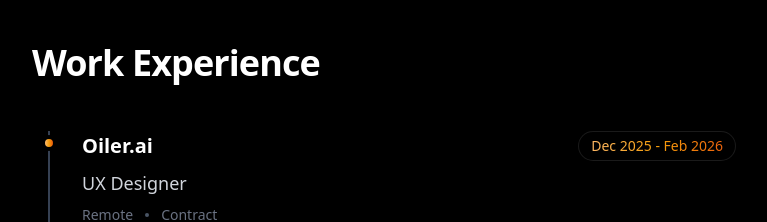
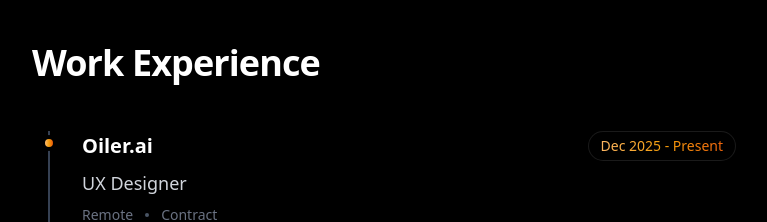
Before and after one commit to Qianqian122333/Qianqian-Wei-Portfolio, a Next.js app: page / in a window 1280 px wide. Shown: the part 1200-1422 px from the top of the page, without its empty margins (512-1279 px from the left). Built offline with nearby package versions, Linux system fonts and the light colour scheme.

Commit message:
change cv

```diff
--- a/Constant/jobs.ts
+++ b/Constant/jobs.ts
@@ -1,6 +1,6 @@
 export const jobs = [
   {
-    time: "Dec 2025 - Feb 2026",
+    time: "Dec 2025 - Present",
     company: "Oiler.ai",
     role: "UX Designer",
     location: "Remote",
--- a/components/nav/Menu.tsx
+++ b/components/nav/Menu.tsx
@@ -25,9 +25,7 @@
     const observer = new IntersectionObserver(
       (entries) => {
         // 找到当前在视口中最靠近顶部的section
-        const visibleEntries = entries.filter(
-          (entry) => entry.isIntersecting
-        );
+        const visibleEntries = entries.filter((entry) => entry.isIntersecting);
 
         if (visibleEntries.length > 0) {
           // 按照boundingClientRect.top排序,选择最靠近视口顶部的
```
Also changed, not shown: 1 other file (tests, documents, lock files or other folders).
